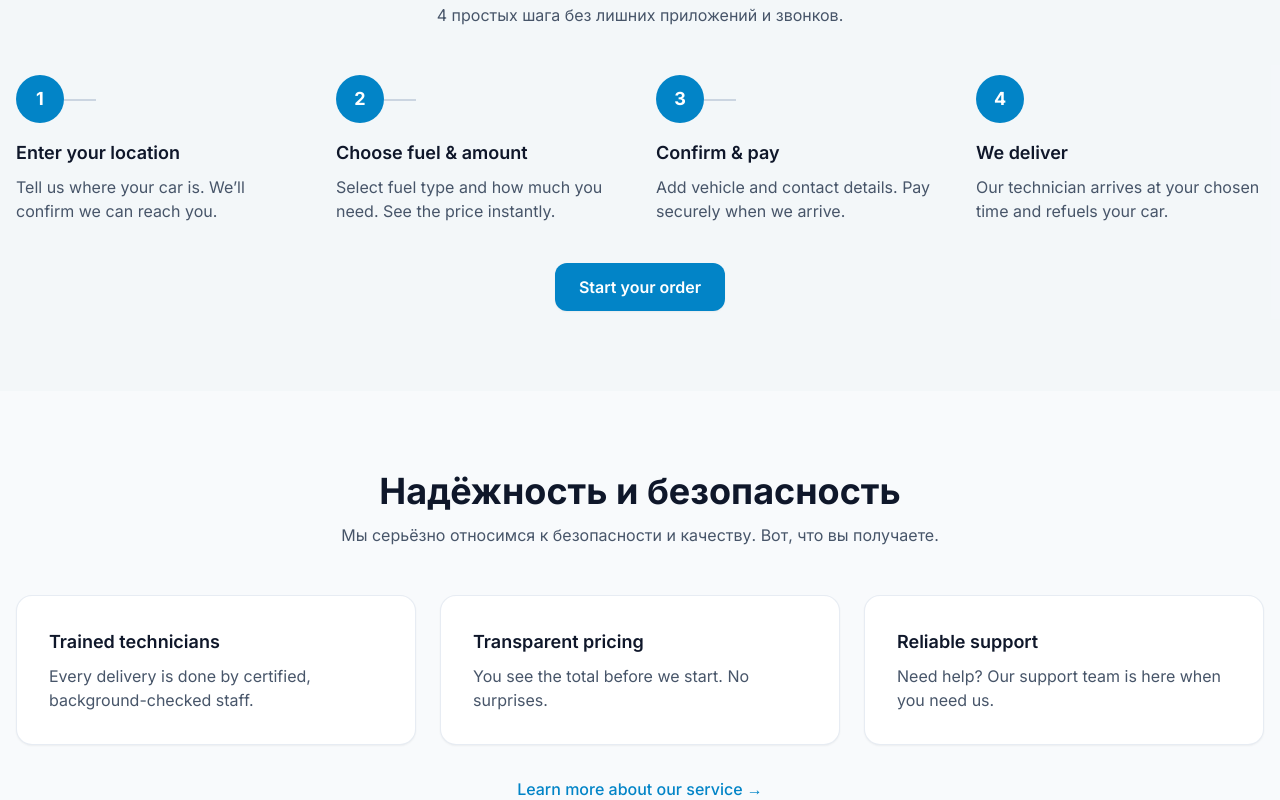
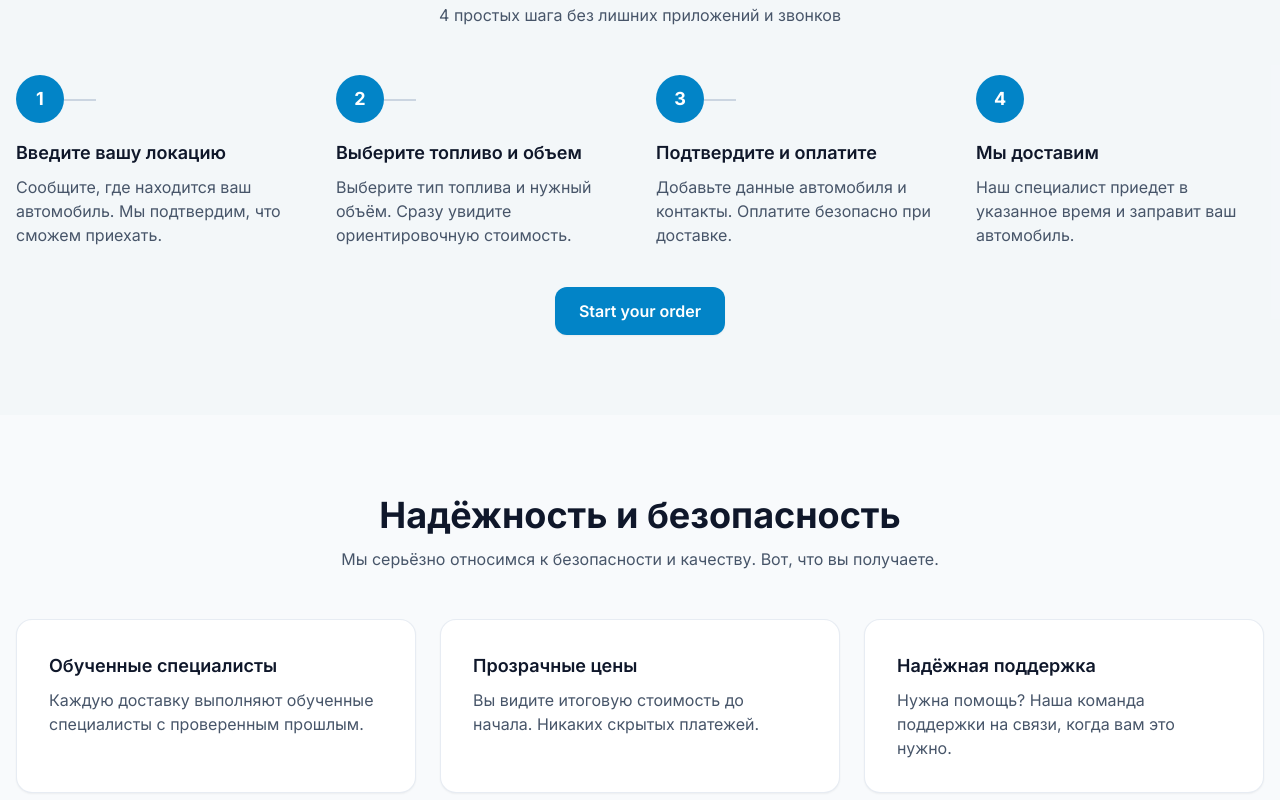
Before and after one commit to mukhammadjonkadirov-web/fueldropuz, a Next.js app: page / in a window 1280 px wide. Shown: the part 1460-2260 px from the top of the page. Built offline with nearby package versions, Linux system fonts and the light colour scheme.

Commit message:
Add full language translations

```diff
--- a/src/app/page.tsx
+++ b/src/app/page.tsx
@@ -4,9 +4,11 @@ import Link from "next/link";
 import { Button } from "@/components/ui/Button";
 import { Card, CardTitle, CardDescription } from "@/components/ui/Card";
 import { useI18n } from "@/lib/i18n";
+import { useLanguage } from "@/i18n/useLanguage";
 
 export default function HomePage() {
   const { t } = useI18n();
+  const { t: copy } = useLanguage();
 
   return (
     <>
@@ -106,14 +108,14 @@ export default function HomePage() {
             {t("home.howTitle")}
           </h2>
           <p className="mx-auto mt-3 max-w-2xl text-center text-slate-600">
-            {t("home.howBody")}
+            {copy.stepsTitle}
           </p>
           <div className="mt-12 grid gap-8 sm:grid-cols-2 lg:grid-cols-4">
             {[
-              { step: 1, title: "Enter your location", text: "Tell us where your car is. We’ll confirm we can reach you." },
-              { step: 2, title: "Choose fuel & amount", text: "Select fuel type and how much you need. See the price instantly." },
-              { step: 3, title: "Confirm & pay", text: "Add vehicle and contact details. Pay securely when we arrive." },
-              { step: 4, title: "We deliver", text: "Our technician arrives at your chosen time and refuels your car." },
+              { step: 1, title: copy.step1Title, text: copy.step1Text },
+              { step: 2, title: copy.step2Title, text: copy.step2Text },
+              { step: 3, title: copy.step3Title, text: copy.step3Text },
+              { step: 4, title: copy.step4Title, text: copy.step4Text },
             ].map((item) => (
               <div key={item.step} className="relative">
                 <div className="flex h-12 w-12 items-center justify-center rounded-full bg-sky-600 text-lg font-bold text-white">
@@ -139,16 +141,16 @@ export default function HomePage() {
       <section className="px-4 py-16 sm:py-20">
         <div className="mx-auto max-w-7xl">
           <h2 className="text-center text-3xl font-bold text-slate-900 sm:text-4xl">
-            {t("home.trustTitle")}
+            {copy.reliabilityTitle}
           </h2>
           <p className="mx-auto mt-3 max-w-2xl text-center text-slate-600">
             {t("home.trustBody")}
           </p>
           <div className="mt-12 grid gap-6 sm:grid-cols-3">
             {[
-              { title: "Trained technicians", text: "Every delivery is done by certified, background-checked staff." },
-              { title: "Transparent pricing", text: "You see the total before we start. No surprises." },
-              { title: "Reliable support", text: "Need help? Our support team is here when you need us." },
+              { title: copy.technicians, text: copy.techniciansText },
+              { title: copy.pricing, text: copy.pricingText },
+              { title: copy.support, text: copy.supportText },
             ].map((item) => (
               <Card key={item.title} padding="lg">
                 <CardTitle>{item.title}</CardTitle>
--- /dev/null
+++ b/src/i18n/translations.ts
@@ -0,0 +1,91 @@
+import type { Lang } from "@/lib/i18n";
+
+type HomeTranslations = {
+  stepsTitle: string;
+  step1Title: string;
+  step1Text: string;
+  step2Title: string;
+  step2Text: string;
+  step3Title: string;
+  step3Text: string;
+  step4Title: string;
+  step4Text: string;
+  reliabilityTitle: string;
+  technicians: string;
+  techniciansText: string;
+  pricing: string;
+  pricingText: string;
+  support: string;
+  supportText: string;
+};
+
+export const translations: Record<Lang, HomeTranslations> = {
+  en: {
+    stepsTitle: "4 simple steps without extra apps or calls",
+    step1Title: "Enter your location",
+    step1Text: "Tell us where your car is. We'll confirm we can reach you.",
+    step2Title: "Choose fuel & amount",
+    step2Text: "Select fuel type and how much you need. See the price instantly.",
+    step3Title: "Confirm & pay",
+    step3Text: "Add vehicle and contact details. Pay securely when we arrive.",
+    step4Title: "We deliver",
+    step4Text: "Our technician arrives at your chosen time and refuels your car.",
+    reliabilityTitle: "Reliability & Safety",
+    technicians: "Trained technicians",
+    techniciansText: "Every delivery is done by certified, background-checked staff.",
+    pricing: "Transparent pricing",
+    pricingText: "You see the total before we start. No surprises.",
+    support: "Reliable support",
+    supportText: "Need help? Our support team is here when you need us.",
+  },
+  ru: {
+    stepsTitle: "4 простых шага без лишних приложений и звонков",
+    step1Title: "Введите вашу локацию",
+    step1Text:
+      "Сообщите, где находится ваш автомобиль. Мы подтвердим, что сможем приехать.",
+    step2Title: "Выберите топливо и объем",
+    step2Text:
+      "Выберите тип топлива и нужный объём. Сразу увидите ориентировочную стоимость.",
+    step3Title: "Подтвердите и оплатите",
+    step3Text:
+      "Добавьте данные автомобиля и контакты. Оплатите безопасно при доставке.",
+    step4Title: "Мы доставим",
+    step4Text:
+      "Наш специалист приедет в указанное время и заправит ваш автомобиль.",
+    reliabilityTitle: "Надёжность и безопасность",
+    technicians: "Обученные специалисты",
+    techniciansText:
+      "Каждую доставку выполняют обученные специалисты с проверенным прошлым.",
+    pricing: "Прозрачные цены",
+    pricingText:
+      "Вы видите итоговую стоимость до начала. Никаких скрытых платежей.",
+    support: "Надёжная поддержка",
+    supportText:
+      "Нужна помощь? Наша команда поддержки на связи, когда вам это нужно.",
+  },
+  uz: {
+    stepsTitle: "Ortiqcha ilovalarsiz va qo‘ng‘iroqlarsiz 4 ta oddiy qadam",
+    step1Title: "Joylashuvingizni kiriting",
+    step1Text:
+      "Avtomobilingiz qayerdaligini ayting. Yetib bora olishimizni tasdiqlaymiz.",
+    step2Title: "Yoqilg‘i va miqdorni tanlang",
+    step2Text:
+      "Yoqilg‘i turini va kerakli hajmni tanlang. Narxni darhol ko‘rasiz.",
+    step3Title: "Tasdiqlang va to‘lang",
+    step3Text:
+      "Avtomobil va aloqa ma’lumotlarini kiriting. To‘lovni yetkazib berishda xavfsiz tarzda amalga oshiring.",
+    step4Title: "Biz yetkazib beramiz",
+    step4Text:
+      "Texnik xodimimiz siz tanlagan vaqtda kelib avtomobilingizni yoqilg‘i bilan to‘ldiradi.",
+    reliabilityTitle: "Ishonchlilik va xavfsizlik",
+    technicians: "Malakali texniklar",
+    techniciansText:
+      "Har bir yetkazib berish tajribali va tekshirilgan mutaxassislar tomonidan amalga oshiriladi.",
+    pricing: "Shaffof narxlar",
+    pricingText:
+      "To‘lashdan oldin yakuniy narxni ko‘rasiz. Kutilmagan xarajatlar yo‘q.",
+    support: "Ishonchli yordam",
+    supportText:
+      "Yordam kerakmi? Qo‘llab-quvvatlash jamoamiz sizga kerak paytda aloqada bo‘ladi.",
+  },
+};
--- /dev/null
+++ b/src/i18n/useLanguage.ts
@@ -0,0 +1,11 @@
+"use client";
+
+import { useI18n } from "@/lib/i18n";
+import { translations } from "./translations";
+
+export function useLanguage() {
+  const { lang, setLang } = useI18n();
+  const t = translations[lang];
+
+  return { lang, setLang, t };
+}
```
